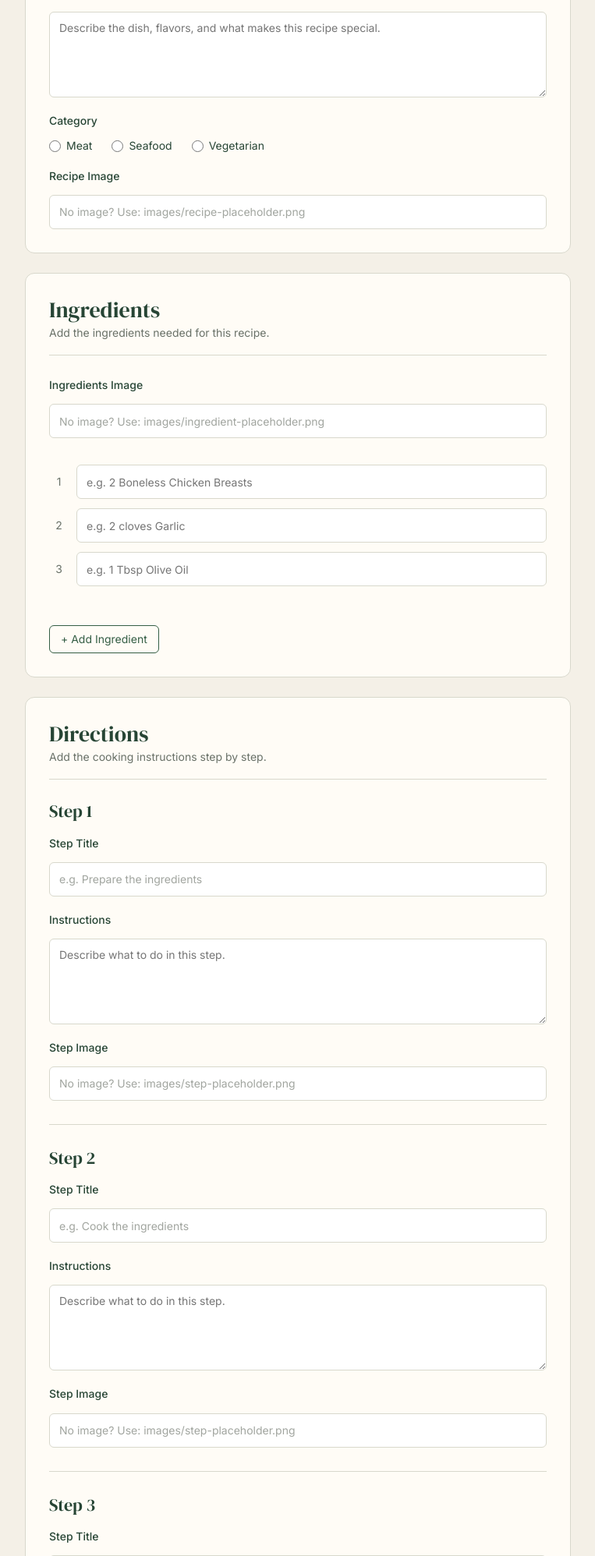
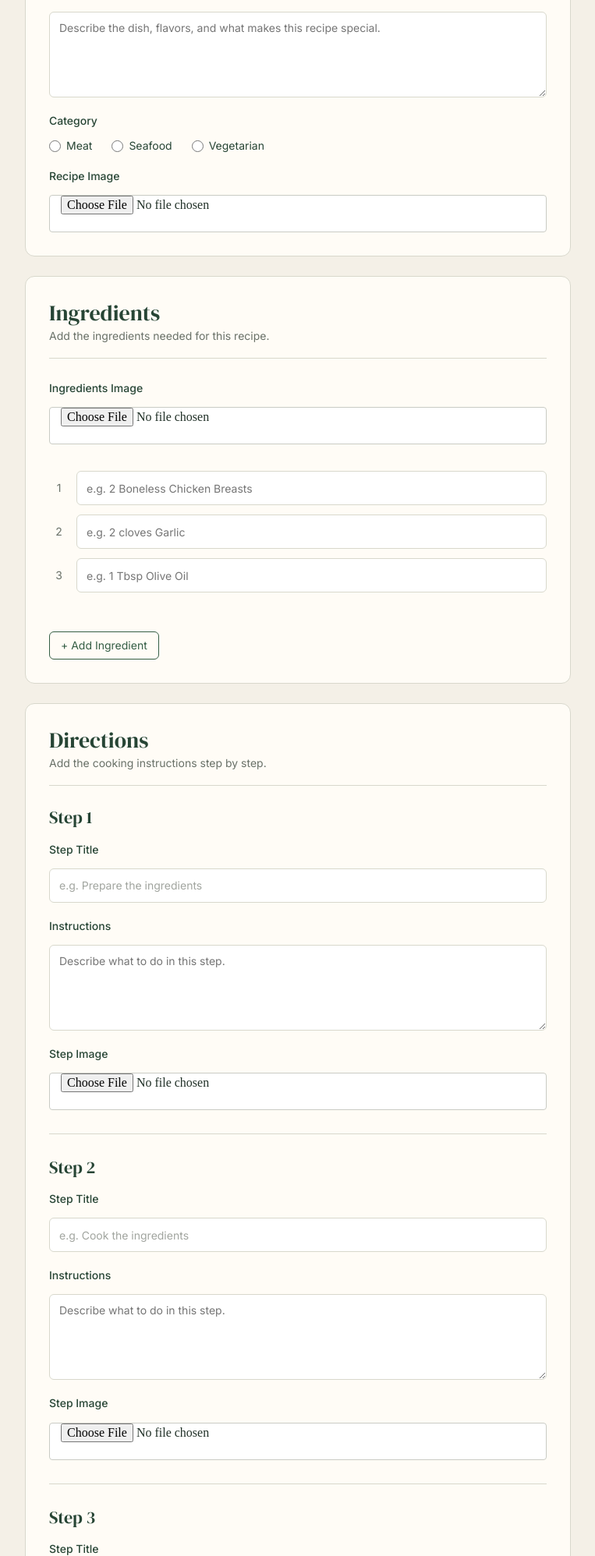
Before and after one commit to mw323/uxid241-mw3493, a PHP site: page /admin/add-recipe.php in a window 1280 px wide. Shown: the part 523-2519 px from the top of the page at 78% size, without its empty margins (258-1021 px from the left). Run offline with PHP 8.4, Linux system fonts and the light colour scheme; a user stored in the database is signed in.

Commit message:
Change the input type for an image

```diff
--- a/admin/add-recipe.php
+++ b/admin/add-recipe.php
@@ -66,7 +66,7 @@ if ($_SERVER['REQUEST_METHOD'] === 'POST') {
     <p class="form-error"><?php echo e($error); ?></p>
   <?php endif; ?>
 
-  <form class="add-recipe-form" method="post">
+  <form class="add-recipe-form" method="post" enctype="multipart/form-data">
     <section class="add-recipe-section">
       <div class="form-section-heading">
         <h2>Recipe Details</h2>
@@ -100,7 +100,7 @@ if ($_SERVER['REQUEST_METHOD'] === 'POST') {
 
       <div class="form-group">
         <label for="main_image">Recipe Image</label>
-        <input type="text" id="main_image" name="main_image" placeholder="No image? Use: images/recipe-placeholder.png" required>
+        <input type="file" name="main_image" required>
       </div>
     </section>
 
@@ -114,7 +114,7 @@ if ($_SERVER['REQUEST_METHOD'] === 'POST') {
 
         <div class="form-group">
           <label for="ingredients_image">Ingredients Image</label>
-          <input type="text" id="ingredients_image" name="ingredients_image" placeholder="No image? Use: images/ingredient-placeholder.png" required>
+          <input type="file" name="ingredients_image" required>
         </div>
 
         <div class="ingredient-row">
@@ -161,7 +161,7 @@ if ($_SERVER['REQUEST_METHOD'] === 'POST') {
 
           <div class="form-group">
             <label>Step Image</label>
-            <input type="text" name="step_images[]" placeholder="No image? Use: images/step-placeholder.png" required>
+            <input type="file" name="step_images[]" required>
           </div>
         </div>
 
@@ -180,7 +180,7 @@ if ($_SERVER['REQUEST_METHOD'] === 'POST') {
 
           <div class="form-group">
             <label>Step Image</label>
-            <input type="text" name="step_images[]" placeholder="No image? Use: images/step-placeholder.png" required>
+            <input type="file" name="step_images[]" required>
           </div>
         </div>
 
@@ -199,7 +199,7 @@ if ($_SERVER['REQUEST_METHOD'] === 'POST') {
 
           <div class="form-group">
             <label>Step Image</label>
-            <input type="text" name="step_images[]" placeholder="No image? Use: images/step-placeholder.png" required>
+            <input type="file" name="step_images[]" required>
           </div>
         </div>
       </div>
```
